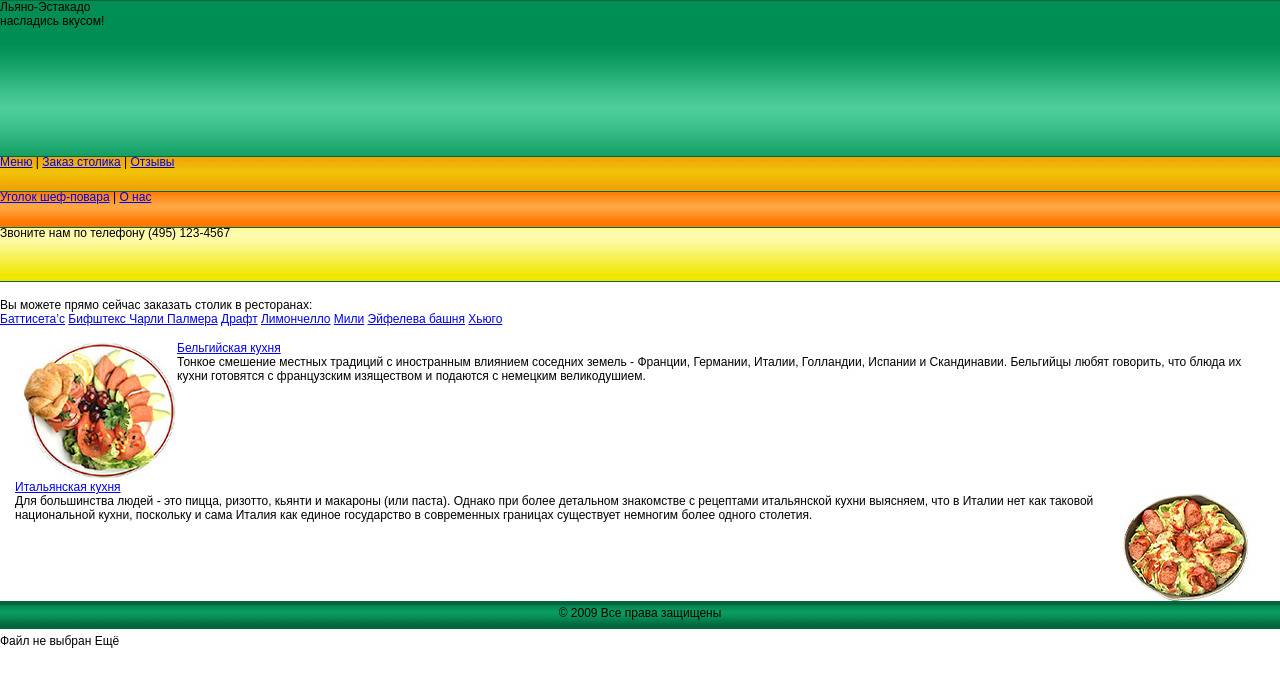
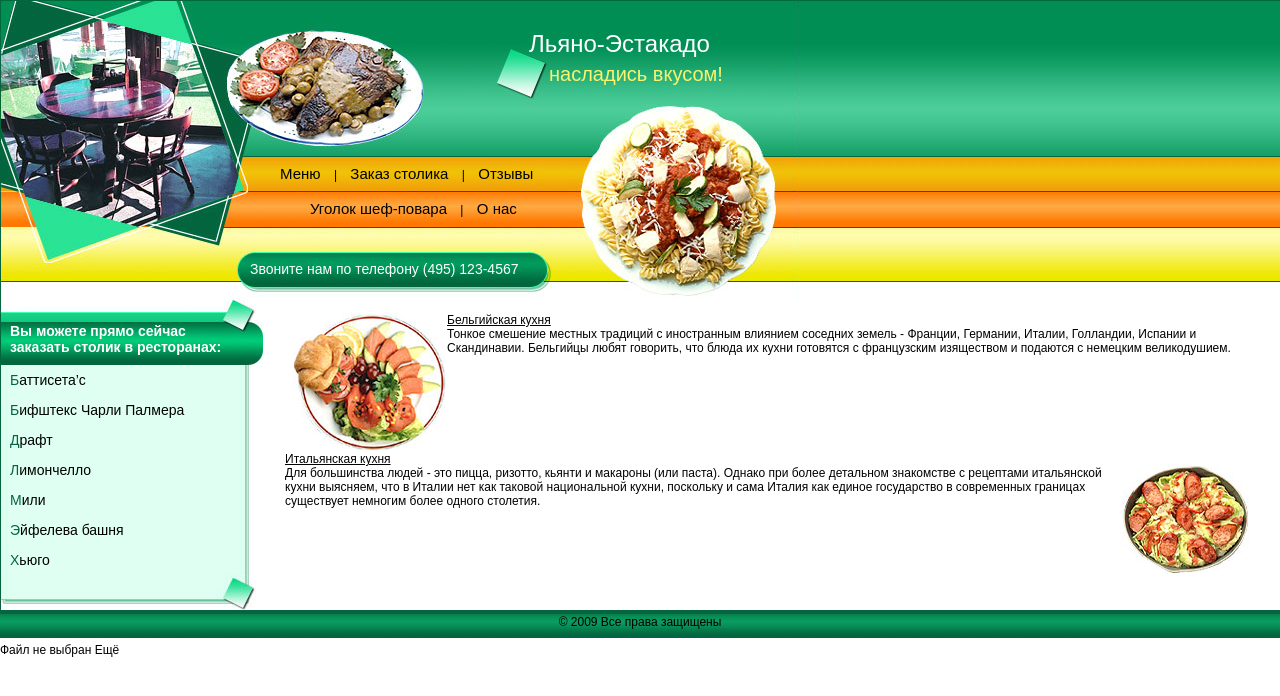
Before and after one commit to Lukinskaia/laba7, a plain HTML site: page index.html in a window 1280 px wide. Drawn offline with Linux system fonts and the light colour scheme.

Commit message:
rezinovaya verstka

```diff
--- a/CSS/style.css
+++ b/CSS/style.css
@@ -6,6 +6,130 @@ body{
     }
     #main{
     width:100%;
+    }
+    #header{
+    width:799px;
+    height:155px;
+    background-image: url(images/header.jpg);
+    background-repeat:no-repeat;
+    }
+    #menu1{
+    width:799px;
+    height:35px;
+    background-image: url(images/menu1.jpg);
+    background-repeat:no-repeat;
+    }
+    #menu2{
+
+    width:799px;
+    height:36px;
+    background-image: url(images/menu2.jpg);
+    background-repeat:no-repeat;
+    }
+    #menu3{
+    width:799px;
+    height:72px;
+    background-image: url(images/menu3.jpg);
+    background-repeat:no-repeat;
+    }
+    #reklama{
+    float:left;
+    width:263px;
+    }
+    #reklama_top{
+    width:263px;
+    height:67px;
+    background-image: url(images/reklama_top.jpg);
+    background-repeat:no-repeat;
+    }
+    #reklama_text{
+    width:263px;
+    background-image: url(images/reklama_bg.jpg);
+    background-repeat: repeat-y;
+    }
+    #reklama_bottom{
+    width:263px;
+    height:35px;
+    background-image: url(images/reklama_bottom.jpg);
+    background-repeat:no-repeat;
+    }
+    #content{
+    position:absolute;
+    left:270px;
+    top:298px;
+    padding:15px;
+    }
+    #footer{
+    clear:both;
+    width:100%;
+    height:28px;
+    background-image: url(images/footer.jpg);
+    background-repeat: repeat-x;
+    text-align:center;
+    padding-top:5px;
+    }
+    #headertext1{
+    width:270px;
+    float:right;
+    font-size:24px;
+    font-family:Arial;
+    padding-top:30px;
+    color: #FFFFFF;
+    }
+    #headertext2{
+    width:250px;
+    float:right;
+    clear:right;
+    font-size:20px;
+    font-family:Arial;
+    padding-top:5px;
+    color: #faf46e;
+    }
+
+    #textmenu1{
+    padding-left:270px;
+    padding-top:10px;
+    }
+    #textmenu2{
+    padding-left:300px;
+    padding-top:10px;
+    }
+    #textmenu3{
+    padding-left:250px;
+    padding-top:35px;
+    font-size:14px;
+    color:#FFFFFF;
+    }
+    a.menu{
+    text-decoration: none;
+    color:#000000;
+    font-size:15px;
+    padding-left:10px;
+    padding-right:10px;
+    }
+    #textreklamatop{
+    padding:25px 25px 0px 10px;
+    font-size:14px;
+    color:#FFFFFF;
+    font-weight:bold;
+    }
+    a.reklama{
+    display:block;
+    line-height:30px;
+    text-decoration: none;
+    color:#000000;
+    font-size:14px;
+    padding-left:10px;
+    padding-right:10px;
+    }
+    a.reklama:first-letter{
+    color:#02663d;
+    }
+    a{
+    color:#000000;
+    }
+    a:hover{
+    color:#02663d;
     }
     #header_bg{
     width:100%;
@@ -26,23 +150,9 @@ body{
     background-repeat: repeat-x;
     }
     #menu3_bg{
+
     width:100%;
     height:72px;
     background-image: url(images/menu3_bg.jpg);
     background-repeat: repeat-x;
     }
-        #content{
-            position:100%;
-            left:270px;
-            top:298px;
-            padding:15px;
-            }
-            #footer{
-                clear:both;
-                width:100%;
-                height:28px;
-                background-image: url(images/footer.jpg);
-                background-repeat: repeat-x;
-                text-align:center;
-                padding-top:5px;
-                }
```
Lines whose indentation alone changed are shown as unchanged.
